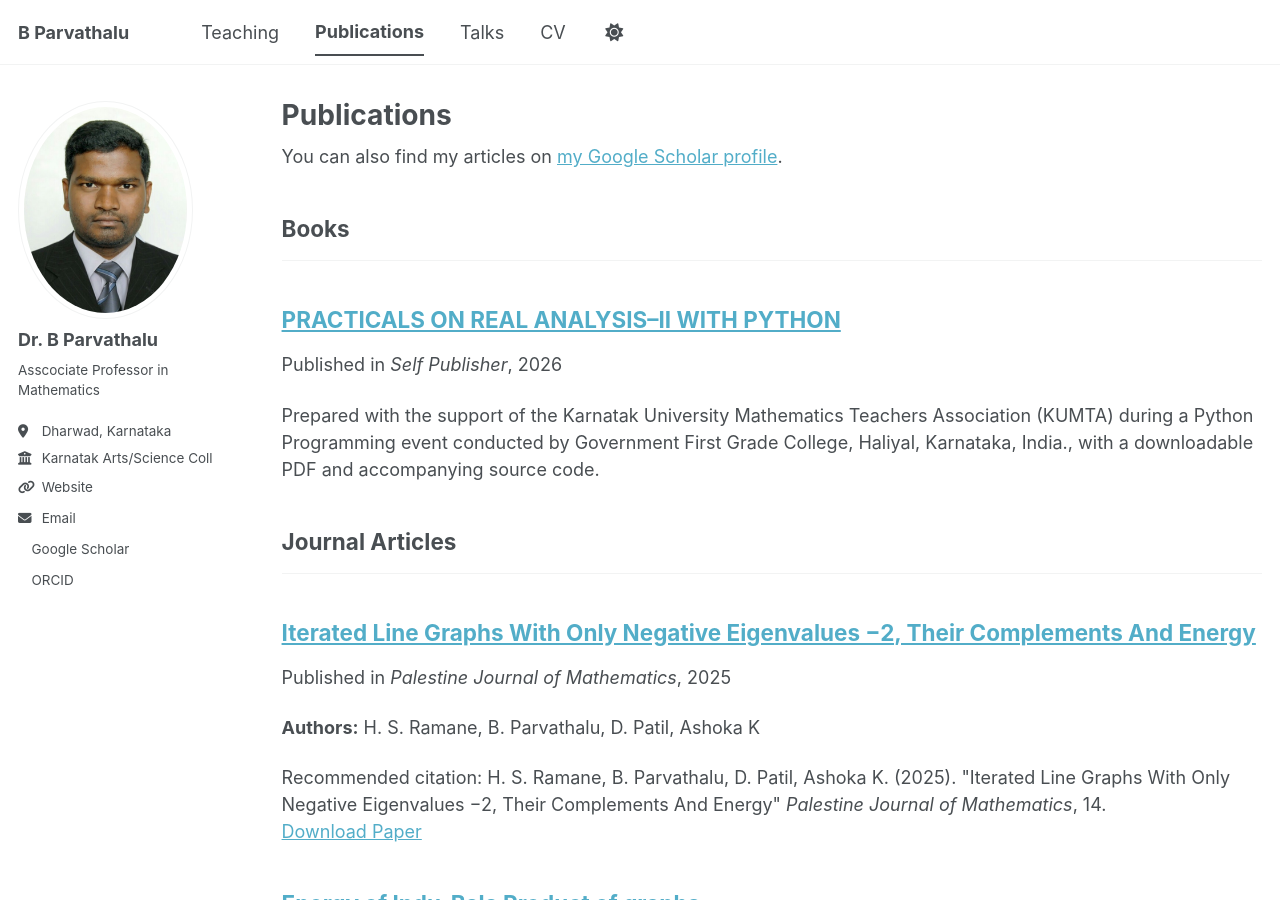
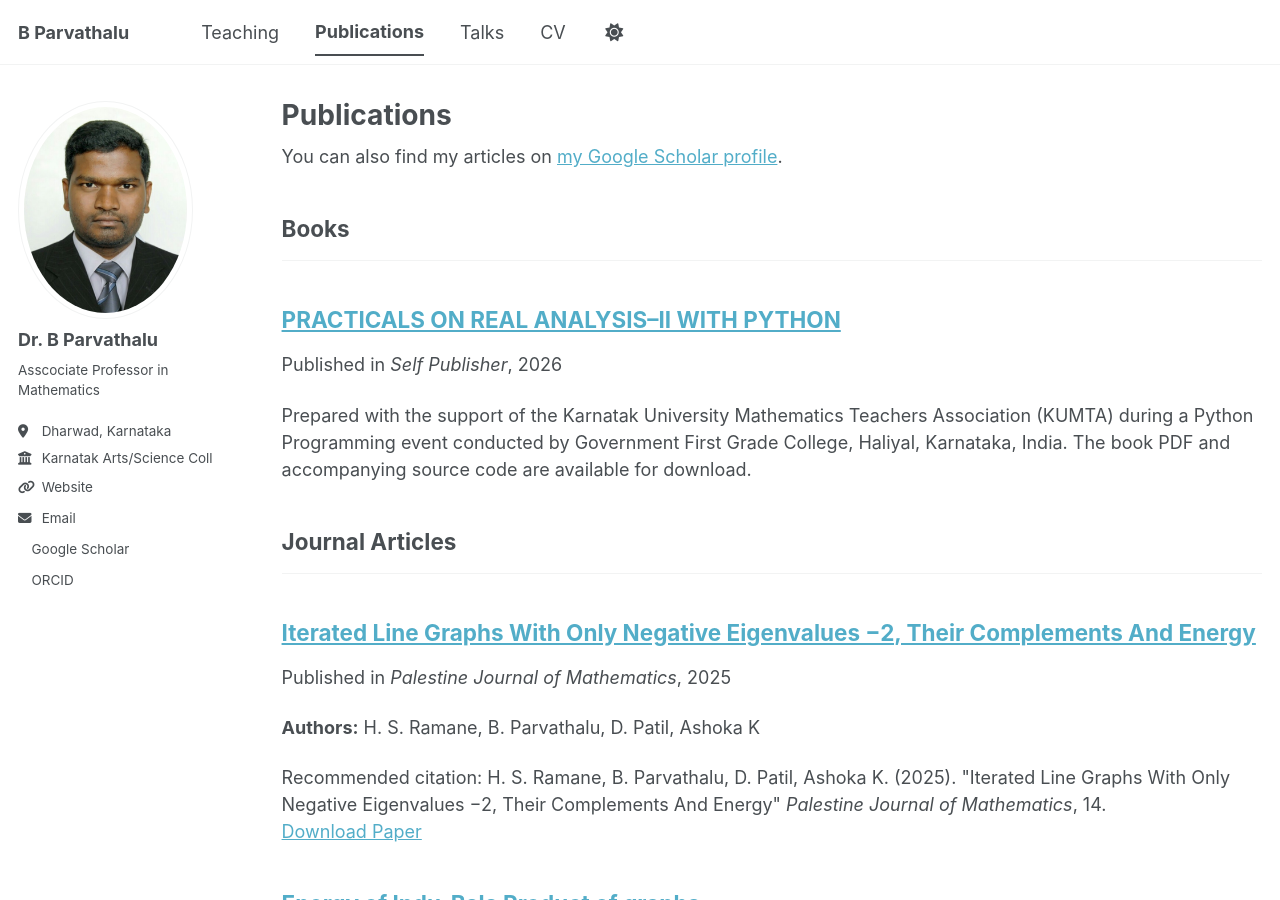
Before and after one commit to drbp-kcd/drbp-kcd.github.io, a Jekyll site: the page built from _pages/publications.html, in a window 1280 px wide and 900 px high. Built offline with Jekyll 4.4.1, drawn with Linux system fonts in a browser that asks for light colours; a style sheet for code colours, icons or effects is not loaded.

Commit message:
Update python-programming-laboratory-book.md

```diff
--- a/_publications/python-programming-laboratory-book.md
+++ b/_publications/python-programming-laboratory-book.md
@@ -5,11 +5,12 @@ category: books
 permalink: /publication/python-programming-laboratory-book
 date: '2026-08-31'
 venue: Self Publisher
-<div markdown="1" style="text-align: justify;">
-excerpt: "Prepared with the support of the Karnatak University Mathematics Teachers Association
-(KUMTA) during a Python Programming event conducted by Government First Grade
-College, Haliyal, Karnataka, India.,
-with a downloadable PDF and accompanying source code."
+excerpt: >-
+  Prepared with the support of the Karnatak University Mathematics
+  Teachers Association (KUMTA) during a Python Programming event
+  conducted by Government First Grade College, Haliyal, Karnataka,
+  India. The book PDF and accompanying source code are available
+  for download.
 ---
 
 ## About the Book
```
